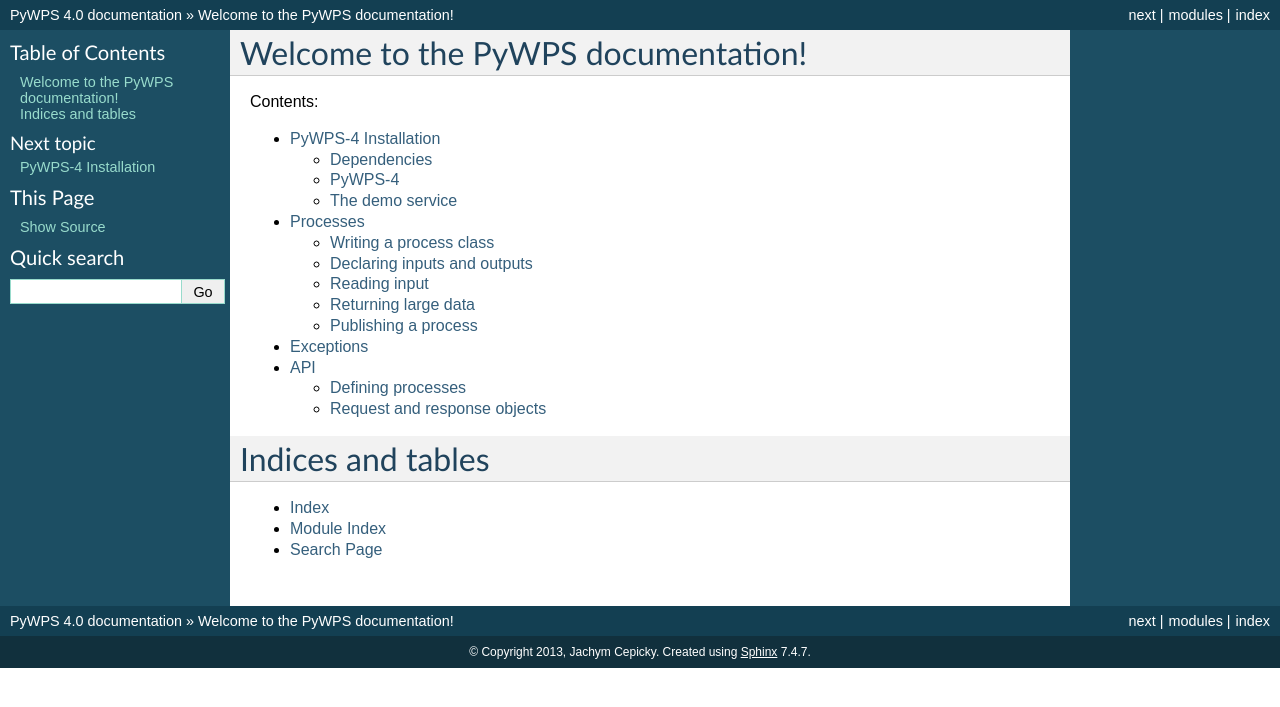
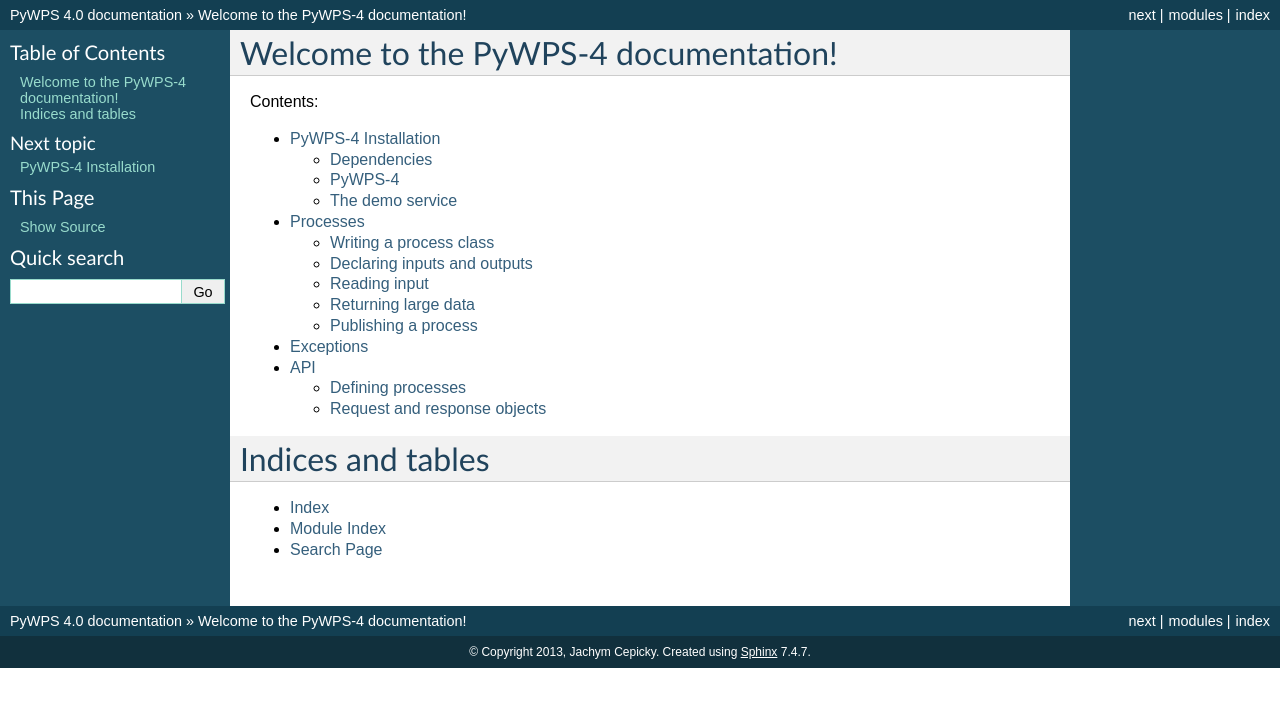
Before and after one commit to geopython/pywps, a Sphinx documentation site: the page built from docs/index.rst, in a window 1280 px wide. Shown: the top 707 px of the page. Built offline with Sphinx 7.4.7, drawn with Linux system fonts in a browser that asks for light colours.

Commit message:
updated documentation

```diff
--- a/docs/api.rst
+++ b/docs/api.rst
@@ -23,7 +21,6 @@
 .. autoclass:: ComplexOutput
 
 .. autoclass:: Format
-
 
 
 Request and response objects
--- a/docs/exceptions.rst
+++ b/docs/exceptions.rst
@@ -2,7 +2,7 @@
 Exceptions
 ==========
 
-.. module:: pywps
+.. module:: pywps.exceptions
 
 PyWPS-4 will throw exceptions based on the error occurred.
 The exceptions will point out what is missing or what went wrong
--- a/docs/index.rst
+++ b/docs/index.rst
@@ -1,5 +1,6 @@
-Welcome to the PyWPS documentation!
-=================================
+=====================================
+Welcome to the PyWPS-4 documentation!
+=====================================
 
 Contents:
 
@@ -12,6 +13,7 @@
    api
 
 
+==================
 Indices and tables
 ==================
 
--- a/docs/install.rst
+++ b/docs/install.rst
@@ -1,6 +1,6 @@
-============
+====================
 PyWPS-4 Installation
-============
+====================
 
 Note that PyWPS-4 is still under development, there is no stable release yet.
 
@@ -86,4 +86,4 @@
 It may be run right away through the *demo.py* script.
 First time users should start by studying the demo project structure and then code their own processes.
 
-Full more details please consult the `process`_ section.
+Full more details please consult the :ref:`process` section.
--- a/docs/process.rst
+++ b/docs/process.rst
@@ -161,7 +163,7 @@
 
 **output** is the identifier of the output the user wishes to have be stored
 and accessible from a URL. The user may request as many outputs by reference
-as need, but only *one may be requested in RAW format.
+as need, but only *one* may be requested in RAW format.
 
 
 Publishing a process
```
Also changed, not shown: other parts of docs/api.rst (+0 -2 lines), other parts of docs/process.rst (+2 -0 lines).
